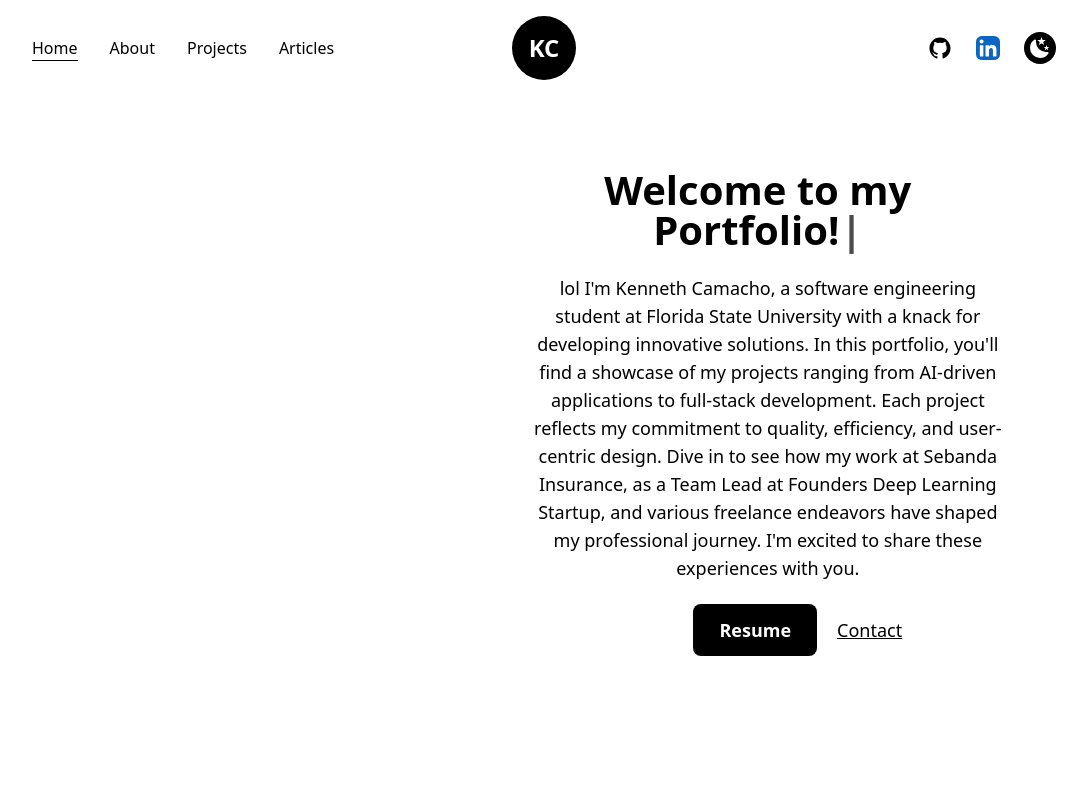
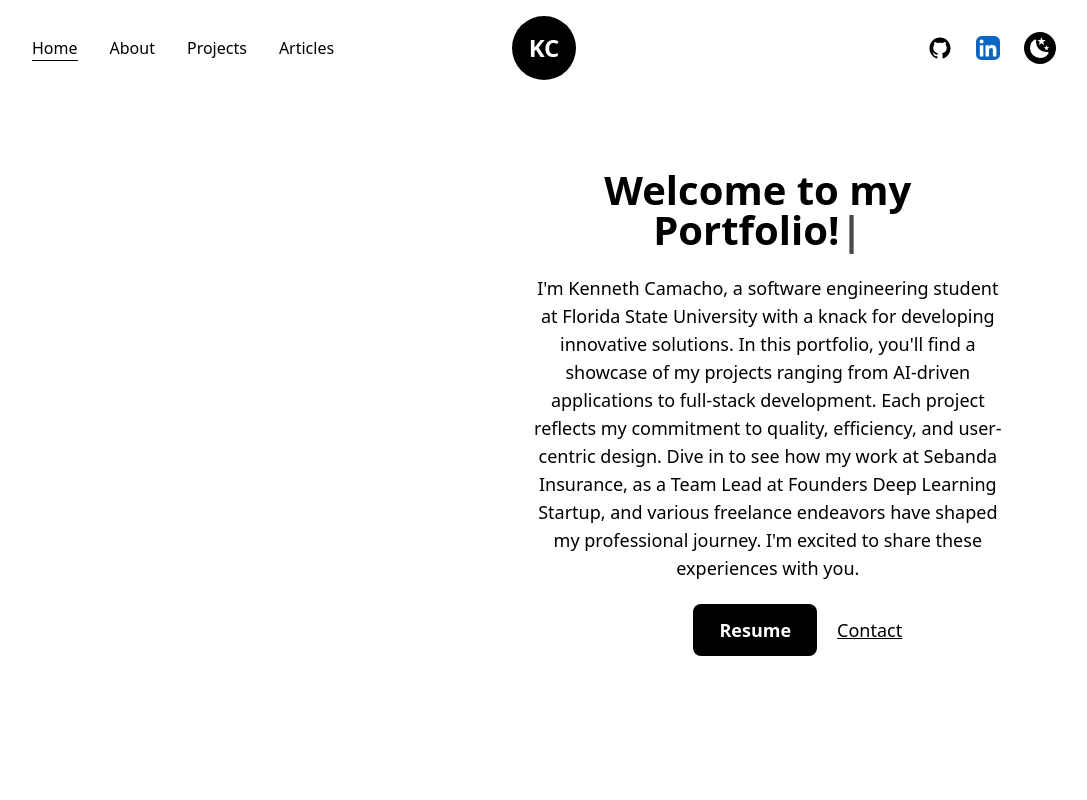
Before and after one commit to kennethcxv/Portfolio, a Next.js app: page / in a window 1280 px wide. Shown: the top 800 px of the page, without its empty margins (96-1183 px from the left). Built offline with nearby package versions, Linux system fonts and the light colour scheme.

Commit message:
Finished

```diff
--- a/src/pages/index.js
+++ b/src/pages/index.js
@@ -53,7 +53,7 @@ export default function Home() {
           </h1>
           <p
           className=" md:text-[20px] lg:pl-10 lg:pr-10 md:pr-10 md:pl-40 sm:pr-6  sm:pl-60 sm:w-full my-6 lg:justify-center lg:w-full  md:text-sm lg:ml-10  lg:mr-10 md:ml-10 lg:text-md  xl:translate-x-[-280px] xl:w-full xl:mr-[600px]  sm:text-sm md:text-md xl:align-top   xl:text-xl   2xl:text-lg 2xl:ml-5 2xl:mb-60  text-lg font-medium mr-44 text-dark dark:text-light">
-            lol I'm Kenneth Camacho, a software engineering student at Florida State University with a knack for developing innovative solutions. In this portfolio, you'll find a showcase of my projects ranging from AI-driven applications to full-stack development. Each project reflects my commitment to quality, efficiency, and user-centric design. Dive in to see how my work at Sebanda Insurance, as a Team Lead at Founders Deep Learning Startup, and various freelance endeavors have shaped my professional journey. I'm excited to share these experiences with you.
+            I'm Kenneth Camacho, a software engineering student at Florida State University with a knack for developing innovative solutions. In this portfolio, you'll find a showcase of my projects ranging from AI-driven applications to full-stack development. Each project reflects my commitment to quality, efficiency, and user-centric design. Dive in to see how my work at Sebanda Insurance, as a Team Lead at Founders Deep Learning Startup, and various freelance endeavors have shaped my professional journey. I'm excited to share these experiences with you.
           </p>
           <div className="xl:mr-60 flex items-center justify-center mt-2 mr-44">
           <Link href="/Kenneth_Camacho_Resume.pdf" target="_blank"
```
